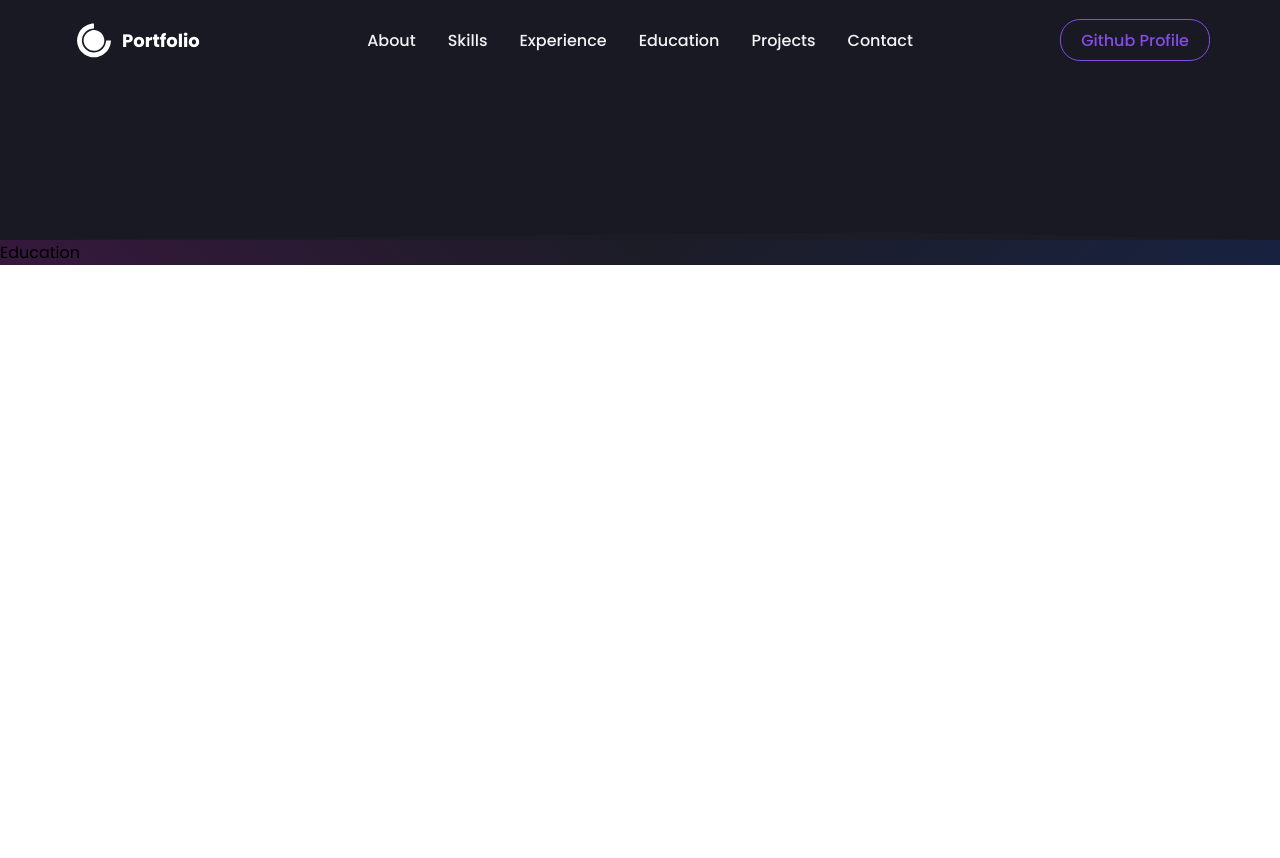
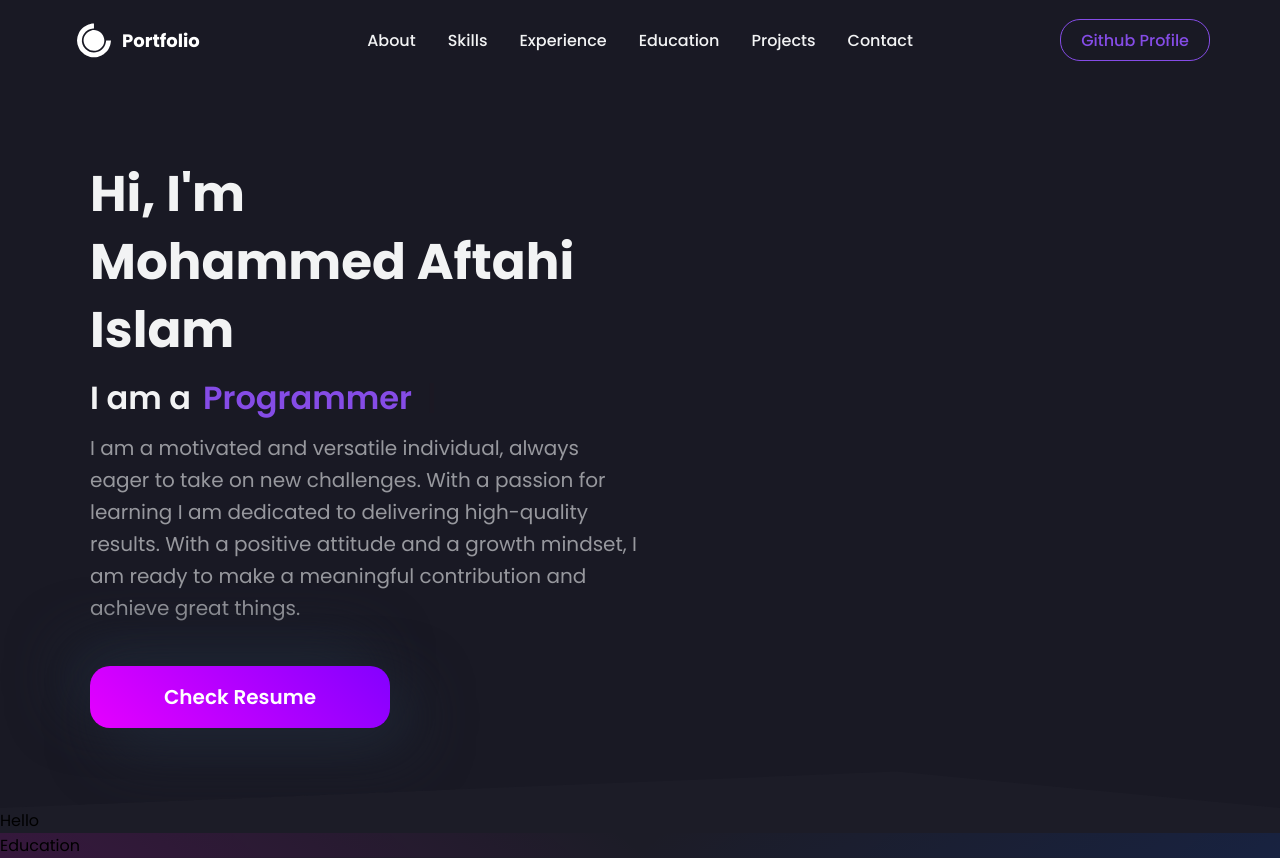
Before and after one commit to Aftahiislam007/aftahi_portfolio, a React (Create React App) app in the folder aftahi_portfolio_website/: page / in a window 1280 px wide. Before the commit the page ends 800 px from the top, so only its background shows below. Built offline with nearby package versions, Linux system fonts and the light colour scheme.

Commit message:
home completed

```diff
--- a/aftahi_portfolio_website/package.json
+++ b/aftahi_portfolio_website/package.json
@@ -19,6 +19,7 @@
     "react-router-dom": "^6.3.0",
     "react-scripts": "5.0.1",
     "react-scroll": "^1.8.7",
+    "react-simple-typewriter": "^5.0.1",
     "styled-components": "^5.3.5",
     "typewriter-effect": "^2.19.0",
     "web-vitals": "^2.1.4"
--- a/aftahi_portfolio_website/src/App.js
+++ b/aftahi_portfolio_website/src/App.js
@@ -2,7 +2,7 @@ import './App.css';
 import styled, { ThemeProvider } from 'styled-components';
 import { darkTheme } from './utils/Themes';
 import Navbar from './components/Navbar';
-import Home from './components/HomeSection';
+import HomeSection from './components/HomeSection';
 import Skills from './components/Skills';
 import Education from './components/Education';
 import { BrowserRouter as Router } from 'react-router-dom';
@@ -27,7 +27,7 @@ function App() {
       <Router>
         <Navbar />
         <Body>
-          <Home />
+          <HomeSection />
           <Wrapper>
             <Skills />
             <Education />
--- a/aftahi_portfolio_website/src/components/HomeSection/index.js
+++ b/aftahi_portfolio_website/src/components/HomeSection/index.js
@@ -1,7 +1,10 @@
-import React from 'react'
-import styled from 'styled-components';
+import React from "react";
+// import HomeBgAnimation from '../HeroBgAnimation'
+import styled from "styled-components";
+import { Bio } from "../../data/constants";
+import { useTypewriter, Cursor } from "react-simple-typewriter";
 
-const HomeContainer = styled.div`
+export const HomeContainer = styled.div`
   background: ${({ theme }) => theme.card_light};
   display: flex;
   justify-content: center;
@@ -18,7 +21,7 @@ const HomeContainer = styled.div`
   clip-path: polygon(0 0, 100% 0, 100% 100%, 70% 95%, 0 100%);
 `;
 
-const HomeBg = styled.div`
+export const HomeBg = styled.div`
   position: absolute;
   display: flex;
   justify-content: end;
@@ -42,7 +45,7 @@ const HomeBg = styled.div`
   }
 `;
 
-const HomeInnerContainer = styled.div`
+export const HomeInnerContainer = styled.div`
   position: relative;
   display: flex;
   justify-content: space-between;
@@ -55,7 +58,7 @@ const HomeInnerContainer = styled.div`
   }
 `;
 
-const HomeLeftContainer = styled.div`
+export const HomeLeftContainer = styled.div`
   width: 100%;
   order: 1;
   @media screen and (max-width: 960px) {
@@ -75,7 +78,7 @@ const HomeLeftContainer = styled.div`
   }
 `;
 
-const HomeRightContainer = styled.div`
+export const HomeRightContainer = styled.div`
   width: 100%;
   display: flex;
   order: 2;
@@ -93,18 +96,133 @@ const HomeRightContainer = styled.div`
   }
 `;
 
-const Home = () => {
+export const Title = styled.div`
+  font-weight: 700;
+  font-size: 50px;
+  color: ${({ theme }) => theme.text_primary};
+  line-height: 68px;
+  @media screen and (max-width: 960px) {
+    text-align: center;
+  }
+
+  @media screen and (max-width: 640px) {
+    font-size: 40px;
+    line-height: 48px;
+    margin-bottom: 8px;
+  }
+`;
+
+export const TextLoop = styled.div`
+  font-weight: 600;
+  font-size: 32px;
+  display: flex;
+  gap: 12px;
+  color: ${({ theme }) => theme.text_primary};
+  line-height: 68px;
+  @media screen and (max-width: 960px) {
+    text-align: center;
+  }
+  @media screen and (max-width: 640px) {
+    font-size: 22px;
+    line-height: 48px;
+    margin-bottom: 16px;
+  }
+`;
+
+export const Span = styled.span`
+  color: ${({ theme }) => theme.primary};
+  cursor: pointer;
+`;
+
+export const SubTitle = styled.div`
+  font-size: 20px;
+  line-height: 32px;
+  margin-bottom: 42px;
+  color: ${({ theme }) => theme.text_primary + 95};
+
+  @media screen and (max-width: 960px) {
+    text-align: center;
+  }
+
+  @media screen and (max-width: 640px) {
+    font-size: 16px;
+    line-height: 32px;
+  }
+`;
+
+export const ResumeButton = styled.a`
+    -webkit-appearance: button;
+    -moz-appearance: button;
+    appearance: button;
+    text-decoration: none;
+    width: 95%;
+    max-width: 300px;
+    text-align: center;
+    padding: 16px 0;
+    color:${({ theme }) => theme.white};
+    border-radius: 20px;
+    cursor: pointer;
+    font-size: 20px;
+    font-weight: 600;
+    transition: all 0.2s ease-in-out !important;
+    background: hsla(271, 100%, 50%, 1);
+    background: linear-gradient(225deg, hsla(271, 100%, 50%, 1) 0%, hsla(294, 100%, 50%, 1) 100%);
+    background: -moz-linear-gradient(225deg, hsla(271, 100%, 50%, 1) 0%, hsla(294, 100%, 50%, 1) 100%);
+    background: -webkit-linear-gradient(225deg, hsla(271, 100%, 50%, 1) 0%, hsla(294, 100%, 50%, 1) 100%);
+    box-shadow:  20px 20px 60px #1F2634,
+    -20px -20px 60px #1F2634;
+    &:hover {
+        transform: scale(1.05);
+    transition: all 0.4s ease-in-out;
+    box-shadow:  20px 20px 60px #1F2634,
+    filter: brightness(1);
+    }
+
+
+    @media screen and (max-width: 640px) {
+        padding: 12px 0;
+        font-size: 18px;
+    }
+
+`;
+const HomeSection = () => {
+  const [text] = useTypewriter({
+    words: Bio.roles,
+    loop: true,
+    typeSpeed: 20,
+    deleteSpeed: 10,
+    delaySpeed: 2000,
+  });
   return (
-    <div id='about'>
+    <div id="about">
       <HomeContainer>
-        <HomeBg></HomeBg>
+        <HomeBg>{/* <HomeBgAnimation /> */}</HomeBg>
         <HomeInnerContainer>
-          <HomeLeftContainer></HomeLeftContainer>
+          <HomeLeftContainer>
+            <Title>
+              Hi, I'm
+              <br />
+              {Bio.name}
+            </Title>
+            <TextLoop>
+              I am a<Span>{text}</Span>
+              <Cursor
+                cursorColor="red"
+                cursorBlinking="false"
+                cursorStyle="|"
+              />
+            </TextLoop>
+            <SubTitle>{Bio.description}</SubTitle>
+            <ResumeButton href={Bio.resume} target="_blank">
+              Check Resume
+            </ResumeButton>
+          </HomeLeftContainer>
           <HomeRightContainer></HomeRightContainer>
         </HomeInnerContainer>
       </HomeContainer>
+      Hello
     </div>
-  )
-}
+  );
+};
 
-export default Home
+export default HomeSection;
--- a/aftahi_portfolio_website/src/components/Navbar/index.js
+++ b/aftahi_portfolio_website/src/components/Navbar/index.js
@@ -315,6 +315,6 @@ const Navbar = () => {
       )}
     </Nav>
   );
-};
+}
 
-export default Navbar;
+export default Navbar
--- a/aftahi_portfolio_website/src/data/constants.js
+++ b/aftahi_portfolio_website/src/data/constants.js
@@ -1,20 +1,16 @@
 export const Bio = {
-    name: "Rishav Chanda",
+    name: "Mohammed Aftahi Islam",
     roles: [
-      "Full Stack Developer",
-      "Android Developer",
-      "UI/UX Designer",
+      "Software Engineer",
+      "Backend Developer",
       "Programmer",
     ],
     description:
       "I am a motivated and versatile individual, always eager to take on new challenges. With a passion for learning I am dedicated to delivering high-quality results. With a positive attitude and a growth mindset, I am ready to make a meaningful contribution and achieve great things.",
-    github: "https://github.com/rishavchanda",
+    github: "https://github.com/Aftahiislam007",
     resume:
-      "https://drive.google.com/file/d/1ffZrcMcn8UatXGIaautbbqpV7ADNaETA/view?usp=sharing",
-    linkedin: "https://www.linkedin.com/in/rishav-chanda-b89a791b3/",
-    twitter: "https://twitter.com/RishavChanda",
-    insta: "https://www.instagram.com/rishav_chanda/",
-    facebook: "https://www.facebook.com/rishav.chanda.165/",
+      "https://drive.google.com/drive/u/1/folders/1w442kZ0SUNgAJVJdMo_soFvV20ULib9Q",
+    linkedin: "https://www.linkedin.com/in/aftahi9131b1138/",
   };
 
   export const skills = [
```
Also changed, not shown: 1 other file (tests, documents, lock files or other folders).
